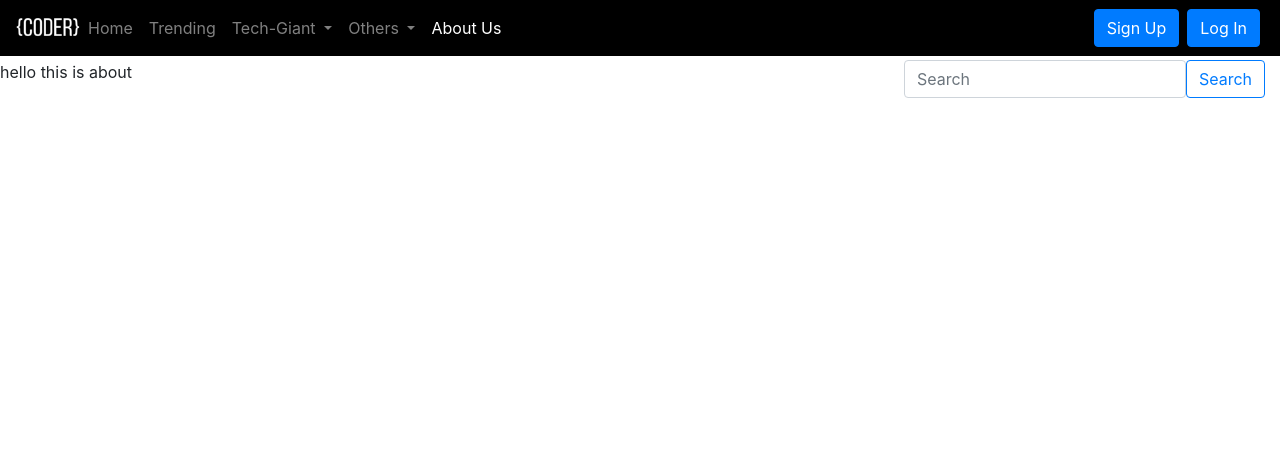
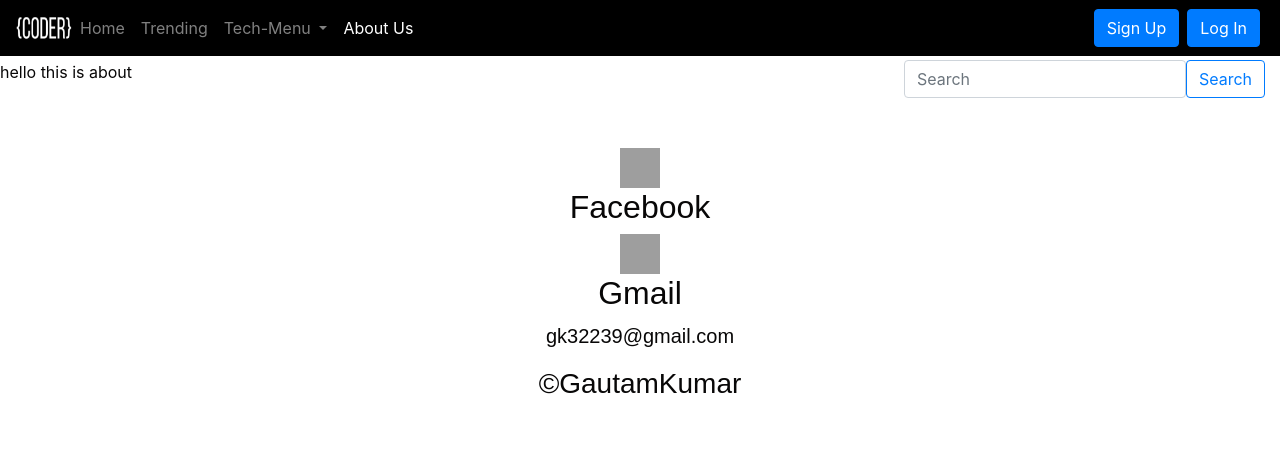
Before and after one commit to GK-SVG/IamCODER, a Django app: page /about/ in a window 1280 px wide. Shown: the top 471 px of the page. Run offline with Django 3.2, Linux system fonts and the light colour scheme; some libraries are stand-ins or nearby versions; grey boxes are pictures that could not be loaded.

Commit message:
footer added

```diff
--- a/templates/base.html
+++ b/templates/base.html
@@ -17,11 +17,19 @@
   float: right;
 
 }
+footer {
+padding: 4rem 0;
+font-family: 'Philosopher', sans-serif;
+font-size: 1.25rem;
+color: #999999;
+text-align: center;
+}
 .searchbtn{
     float:right;
 }
 body{
   font-size:1rem;
+  color:#080707;
 }
     {%block css %}
 
@@ -31,8 +39,8 @@ body{
 
 <body>
   {% load static %}
-  <nav class="navbar navbar-expand-lg navbar-dark" style="background-color: black;>
-    <a href="/"><img src="{% static "blog/coder.png"%}" style="width:4em;heigth:2em;"></a>
+  <nav class="navbar navbar-expand-lg navbar-dark" style="background-color: black;">
+    <a href="/"><img src="{% static "blog/coder.png"%}" style="width:3.5rem;height:1.5rem;"></a>
     <button class="navbar-toggler" type="button" data-toggle="collapse" data-target="#navbarSupportedContent"
       aria-controls="navbarSupportedContent" aria-expanded="false" aria-label="Toggle navigation">￼
       <span class="navbar-toggler-icon"></span>
@@ -48,7 +56,7 @@ body{
       </li>
       <li class="nav-item dropdown">
         <a class="nav-link dropdown-toggle" href="#" id="navbarDropdown" role="button" data-toggle="dropdown" aria-haspopup="true" aria-expanded="false">
-          Tech-Giant
+          Tech-Menu
         </a>
         <div class="dropdown-menu" aria-labelledby="navbarDropdown">
           <a class="dropdown-item" href="#">Google</a>
@@ -57,26 +65,15 @@ body{
           <a class="dropdown-item" href="#">Microsoft</a>
           <a class="dropdown-item" href="#">Gaming</a>
           <a class="dropdown-item" href="#">Mobiles</a>
+          <a class="dropdown-item" href="#">Electronics</a>
+          <a class="dropdown-item" href="#">Programming</a>
           </div>
       </li>
-      <li class="nav-item dropdown">
-        <a class="nav-link dropdown-toggle" href="#" id="navbarDropdown" role="button" data-toggle="dropdown" aria-haspopup="true" aria-expanded="false">
-          Others
-        </a>
-        <div class="dropdown-menu" aria-labelledby="navbarDropdown">
-        <a class="dropdown-item" href="#">Mobiles</a>
-        <a class="dropdown-item" href="#">Electronics</a>
-        <a class="dropdown-item" href="#">Programming</a>
-        </div></li>
+
       <li class="nav-item {% block aboutactive %}{% endblock aboutactive%}">
         <a class="nav-link" href="/about/">About Us</a>
       </li>
     </ul>
-    {% comment %} <form method='get' action='/search/' class="form-inline my-2 my-lg-0">
-      <input class="form-control mr-sm-2" type="search" placeholder="Search" aria-label="Search" name="query"
-        id="query">
-      <button class="btn btn-outline-primary my-2 my-sm-0" type="submit">Search</button>
-    </form> {% endcomment %}
     {% if user.is_authenticated %}
     <ul class="navbar-nav ml-2">
       <li class="nav-item dropdown">
@@ -200,6 +197,18 @@ body{
   <script src="https://stackpath.bootstrapcdn.com/bootstrap/4.2.1/js/bootstrap.min.js"
     integrity="sha384-B0UglyR+jN6CkvvICOB2joaf5I4l3gm9GU6Hc1og6Ls7i6U/mkkaduKaBhlAXv9k" crossorigin="anonymous">
   </script>
+  <footer class="my-0">
+    <a href="https://www.facebook.com/profile.php?id=100050134031510" style="color:#080707;">
+      <img src="https://i.ya-webdesign.com/images/why-does-my-png-have-a-black-background-5.png" style="width:2em;height:2em;">
+      <h2>Facebook</h2>
+    </a>
+    <a href="https://www.gmail.com" style="color:#080707;">
+      <img src="https://i.ya-webdesign.com/images/embed-a-png-in-gmail-2.png" style="width:2em;height:2em;">
+      <h2>Gmail</h2>
+    </a>
+    <p style="color:#080707;">gk32239@gmail.com</p>
+    <h3 style="color:#080707;">&copy;GautamKumar</h3>
+  </footer>
   {% block js %} {% endblock %}
 
 </body>
```
